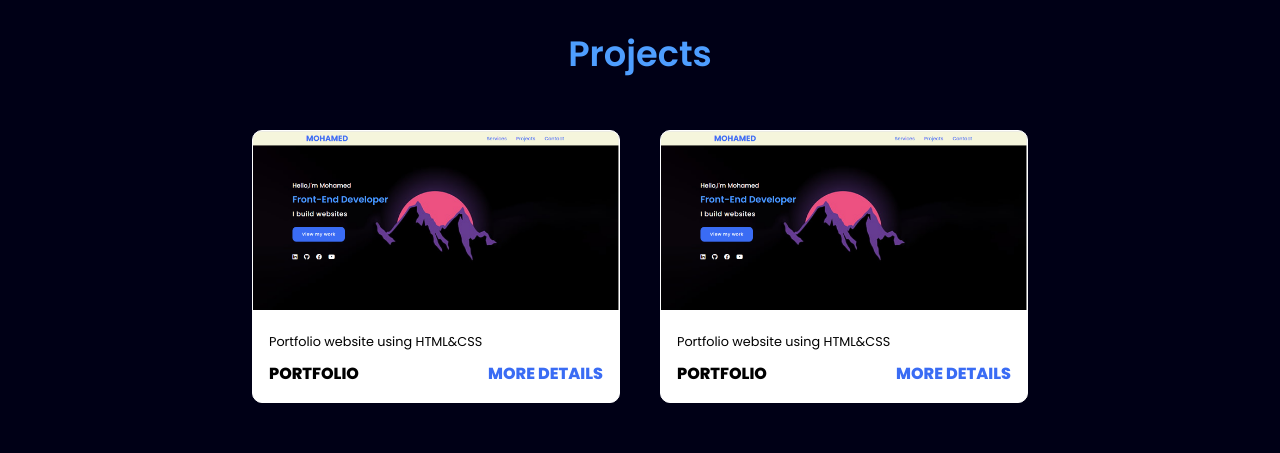
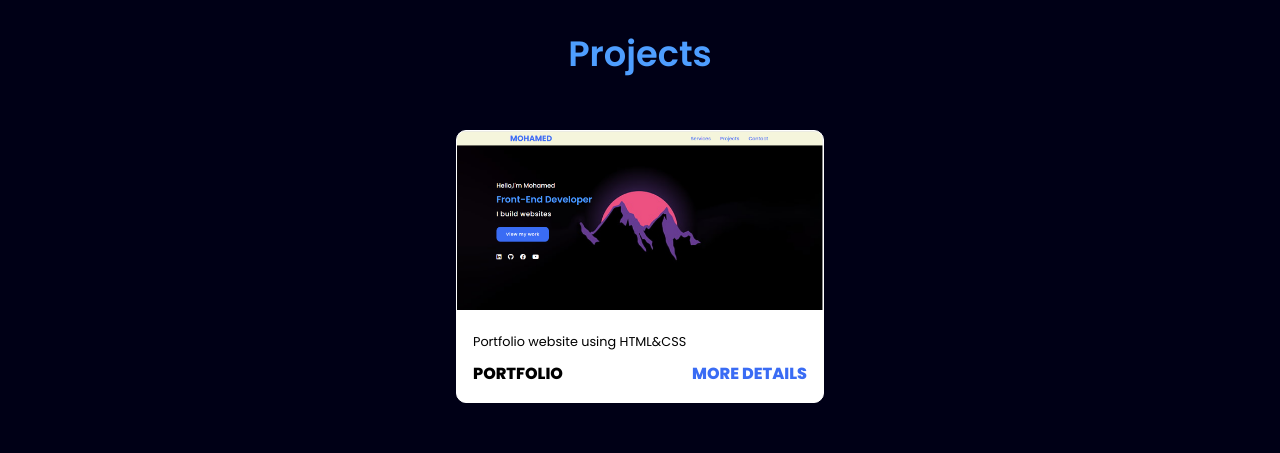
Before and after one commit to mohamedali-sc/mohamedalisc.github.io, a plain HTML site: page index.html in a window 1280 px wide. Shown: the part 1480-1933 px from the top of the page. Drawn offline with Linux system fonts and the light colour scheme.

Commit message:
newcommit

```diff
--- a/index.html
+++ b/index.html
@@ -66,19 +66,7 @@
                     </div>
                 </div>
 
-                <div class="project-card">
-                    <div class="project-image">
-                        <img src="Capture.PNG"/>
-                    </div>
-                    <div class="project-info">
-                        <p class="category">Portfolio website using HTML&CSS</p>
-                        <strong class="project-titel">
-                            <span>Portfolio</span>
-                            <a href="#" class="more-details">More Details</a>
-                        </strong>
 
-                    </div>
-                </div>
 
 
             </div>
```
